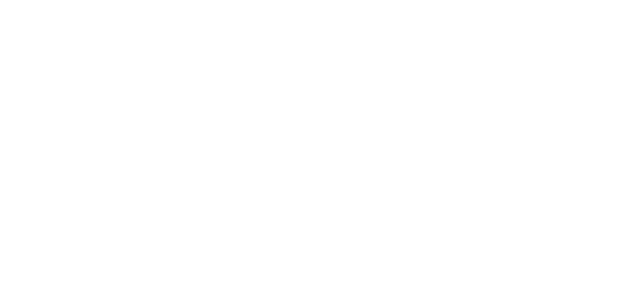
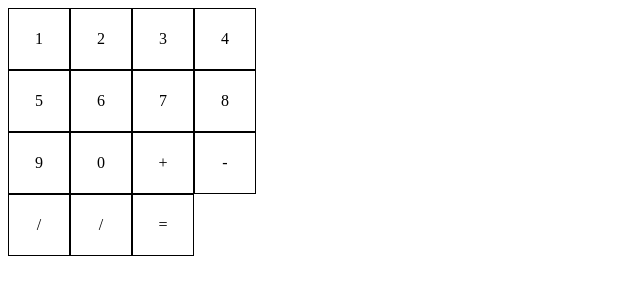
Before and after one commit to heyslevin/calculator, a plain HTML site: page index.html in a window 1280 px wide. Shown: the whole page, without its empty margins (0-640 px from the left). Drawn offline with Linux system fonts and the light colour scheme.

Commit message:
Basic calculator structure

```diff
--- a/index.html
+++ b/index.html
@@ -5,11 +5,32 @@
 <html lang="en">
 	<head>
 		<link rel="stylesheet" type="text/css" href="style.css"></stylesheet>
+		<script type="text/javascript" src="http://livejs.com/live.js"></script>
 	</head>
 
 	<body>
 
+	<div class="container">
+		<div class="button"> 1 </div>
+		<div class="button"> 2 </div>
+		<div class="button"> 3 </div>
+		<div class="button"> 4 </div>
+		<div class="button"> 5 </div>
+		<div class="button"> 6 </div>
+		<div class="button"> 7 </div>
+		<div class="button"> 8 </div>
+		<div class="button"> 9 </div>
+		<div class="button"> 0 </div>
 
+		<div class="button"> + </div>
+		<div class="button"> - </div>
+		<div class="button"> / </div>
+		<div class="button"> / </div>
+
+		<div class="button"> = </div>
+
+
+	</div>
 
 	<script src="script.js"></script>
 	</body>
--- a/style.css
+++ b/style.css
@@ -1 +1,14 @@
-style.css
+.container {
+	display:flex;
+	width:248px;
+	flex-wrap: wrap;
+}
+
+.button {
+	display: flex;
+	height: 60px;
+	width: 60px;
+	border: 1px solid black;
+	align-items:center;
+	justify-content:center;
+}
```
